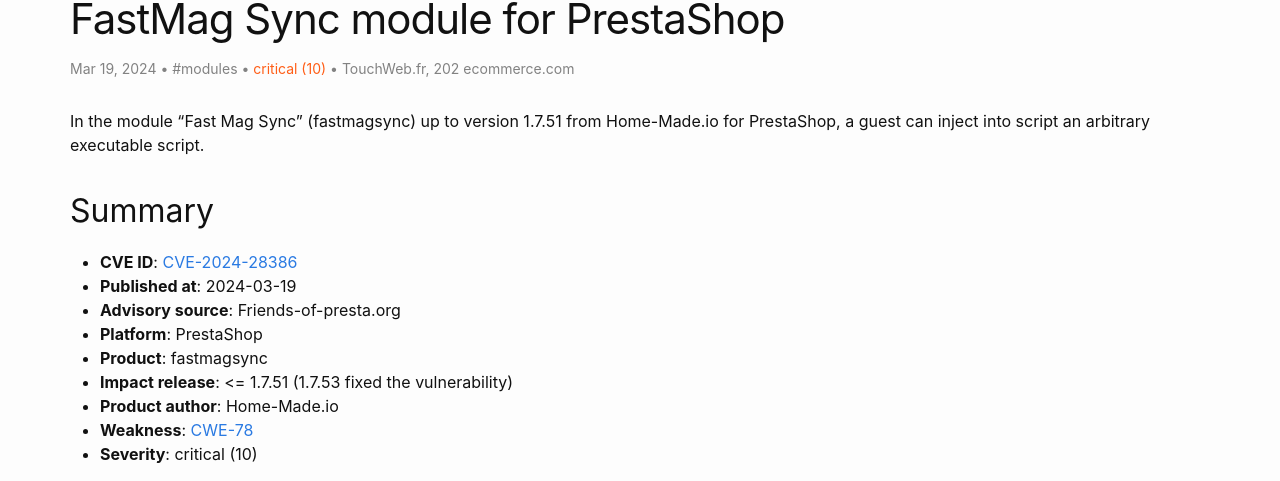
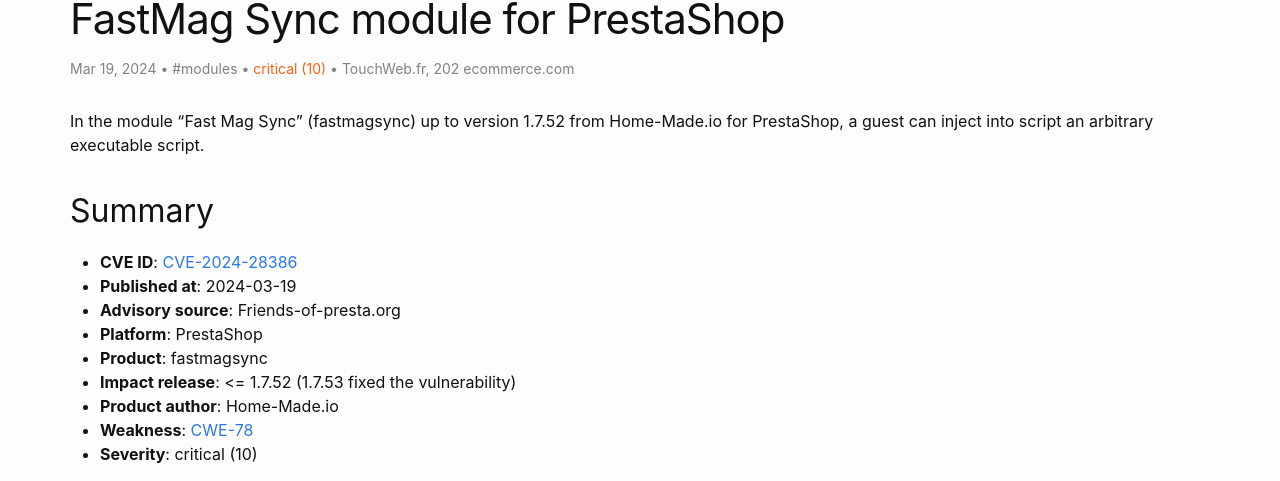
Before and after one commit to friends-of-presta/security-advisories, a Jekyll site: the page built from _posts/2024-03-19-fastmagsync.md, in a window 1280 px wide and 900 px high, scrolled down 413 px. Shown: the part 149-630 px from the top of the window. Built offline with Jekyll 4.4.1, drawn with Linux system fonts in a browser that asks for light colours.

Commit message:
Update 2024-03-19-fastmagsync.md

```diff
--- a/_posts/2024-03-19-fastmagsync.md
+++ b/_posts/2024-03-19-fastmagsync.md
@@ -9,7 +9,7 @@ meta: "CVE,PrestaShop,fastmagsync"
 severity: "critical (10)"
 ---
 
-In the module "Fast Mag Sync" (fastmagsync) up to version 1.7.51 from Home-Made.io for PrestaShop, a guest can inject into script an arbitrary executable script.
+In the module "Fast Mag Sync" (fastmagsync) up to version 1.7.52 from Home-Made.io for PrestaShop, a guest can inject into script an arbitrary executable script.
 
 
 ## Summary
@@ -19,7 +19,7 @@ In the module "Fast Mag Sync" (fastmagsync) up to version 1.7.51 from Home-Made.
 * **Advisory source**: Friends-of-presta.org
 * **Platform**: PrestaShop
 * **Product**: fastmagsync
-* **Impact release**: <= 1.7.51 (1.7.53 fixed the vulnerability)
+* **Impact release**: <= 1.7.52 (1.7.53 fixed the vulnerability)
 * **Product author**: Home-Made.io
 * **Weakness**: [CWE-78](https://cwe.mitre.org/data/definitions/78.html)
 * **Severity**: critical (10)
```
